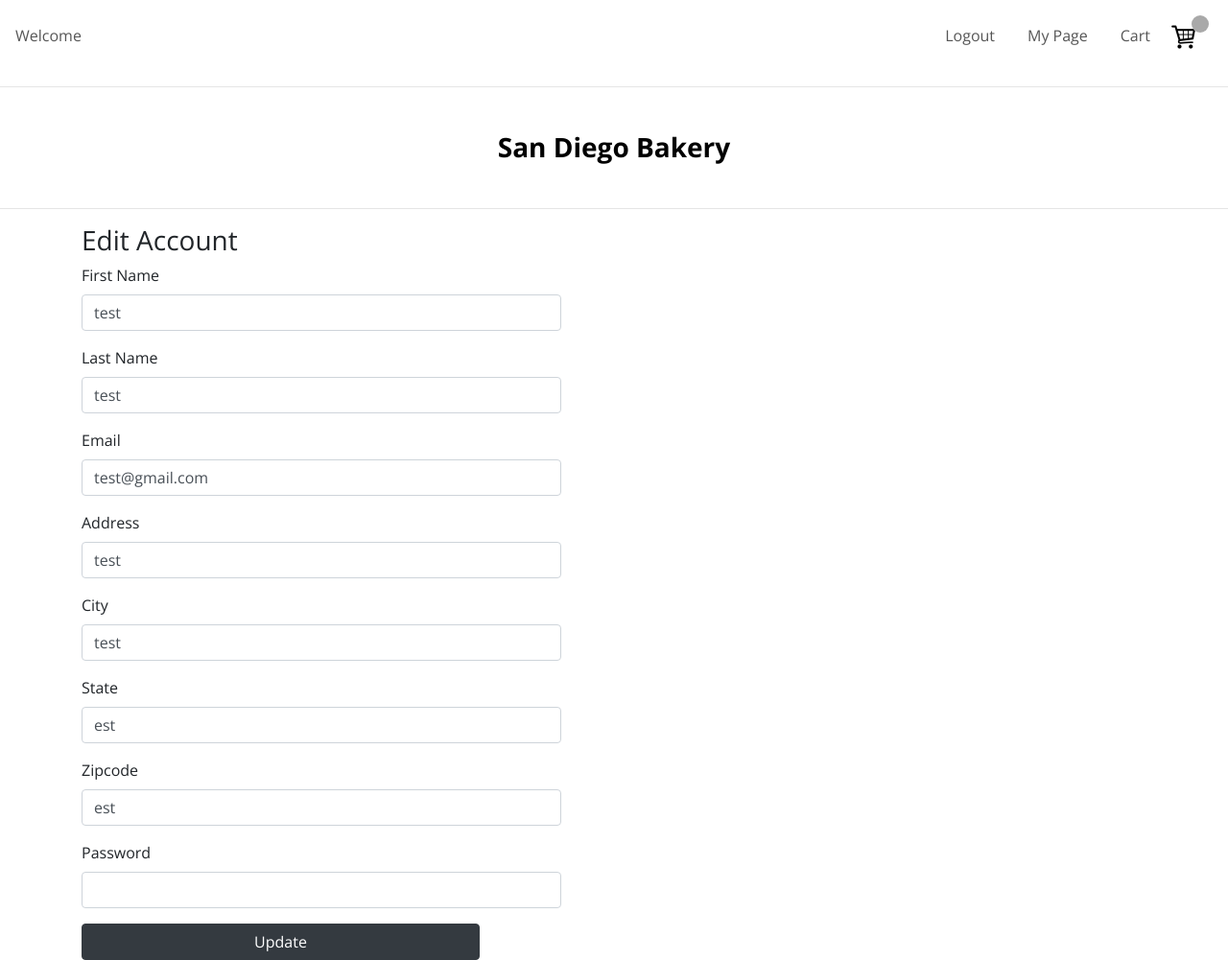
After one commit to jaehyunan11/bakery_website_project, a Django app: template shop_app/templates/edit_mypage.html in a window 1280 px wide. The commit adds this page. Shown: the whole page at 96% size. Run offline with Django 3.2, Linux system fonts and the light colour scheme; the template is opened without the code that fills it: values that come from a table or form of the project are taken from there, others are empty; data comes from the database, SQL or seed files in the repository; some libraries are stand-ins or nearby versions.

Commit message:
my page update

```diff
--- /dev/null
+++ b/shop_app/templates/edit_mypage.html
@@ -0,0 +1,49 @@
+{% extends 'shop_main.html' %}
+{% load static %}
+{% block content %}
+
+<h3>Edit Account</h3>
+{% if messages %}
+<ul class="messages">
+    {% for message in messages %}
+    <li {% if message.tags %} class="{{ message.tags }}" {% endif %}>{{ message }}</li>
+    {% endfor %}
+</ul>
+{% endif %}
+<form action="{% url 'update_mypage' %}" method=POST>
+    {% csrf_token %}
+    <div class="form-group">
+        <label for="first_name">First Name</label>
+        <input type="text" class="form-control" name="first_name" id="first_name" value="{{customer.first_name}}">
+    </div>
+    <div class="form-group">
+        <label for="last_name">Last Name</label>
+        <input type="text" class="form-control" name="last_name" id="last_name" value="{{customer.last_name}}">
+    </div>
+    <div class=" form-group">
+        <label for="email">Email</label>
+        <input type="email" class="form-control" name="email" id="email" value="{{customer.email}}">
+    </div>
+    <div class=" form-group">
+        <label for="address">Address</label>
+        <input type="text" class="form-control" name="address" id="address" value="{{customer.address}}">
+    </div>
+    <div class=" form-group">
+        <label for="city">City</label>
+        <input type="text" class="form-control" name="city" id="city" value="{{customer.city}}">
+    </div>
+    <div class=" form-group">
+        <label for="state">State</label>
+        <input type="text" class="form-control" name="state" id="state" value="{{customer.state}}">
+    </div>
+    <div class=" form-group">
+        <label for="zipcode">Zipcode</label>
+        <input type="text" class="form-control" name="zipcode" id="zipcode" value="{{customer.zipcode}}">
+    </div>
+    <div class=" form-group">
+        <label for="password">Password</label>
+        <input type="password" class="form-control" name="password" id="password">
+    </div>
+    <button type="submit" class="btn btn-dark" id="create__button">Update</button>
+</form>
+{% endblock content %}
--- a/shop_app/templates/index.html
+++ b/shop_app/templates/index.html
@@ -10,7 +10,6 @@
     <!-- Bootstrap CSS -->
     <link rel="stylesheet" href="https://stackpath.bootstrapcdn.com/bootstrap/4.3.1/css/bootstrap.min.css"
         integrity="sha384-ggOyR0iXCbMQv3Xipma34MD+dH/1fQ784/j6cY/iJTQUOhcWr7x9JvoRxT2MZw1T" crossorigin="anonymous">
-
     <!-- Font awesome for icon -->
     <link rel="stylesheet" href="https://use.fontawesome.com/releases/v5.15.1/css/all.css"
         integrity="sha384-vp86vTRFVJgpjF9jiIGPEEqYqlDwgyBgEF109VFjmqGmIY/Y4HV4d3Gp2irVfcrp" crossorigin="anonymous">
--- a/shop_app/templates/shop_main.html
+++ b/shop_app/templates/shop_main.html
@@ -82,8 +82,7 @@
         <div class="navbar__menu__main">
             <ul class="navbar__menu">
                 <li class="navbar__menu__item" data-link="#logout"><a href="{% url 'logout' %}">Logout</a></li>
-                <li class="navbar__menu__item" data-link="#order_history"><a href="#">Order History</a></li>
-                <li class="navbar__menu__item" data-link="#my_page"><a href="#">My Page</a></li>
+                <li class="navbar__menu__item" data-link="#my_page"><a href="{% url 'edit_mypage'%}">My Page</a></li>
                 <li class="navbar__menu__item" data-link="#cart"><a href="{% url 'cart' %}">Cart</a></li>
                 <a href="{% url 'cart' %}">
                     <img id="cart-icon" src="{% static 'images/cart.png' %}" alt="cart">
--- a/shop_app/urls.py
+++ b/shop_app/urls.py
@@ -6,6 +6,8 @@ urlpatterns = [
     path('signup', views.signup, name="signup"),
     path('login', views.login, name="login"),
     path('logout', views.logout, name="logout"),
+    path('edit_mypage', views.edit_mypage, name="edit_mypage"),
+    path('update_mypage', views.update_mypage, name="update_mypage"),
     path('store/', views.store, name="store"),
     path('cart/', views.cart, name="cart"),
     path('buy_it_now/', views.buy_it_now, name="buy_it_now"),
```
Also changed, not shown: shop_app/views.py (+11 -0 lines).
